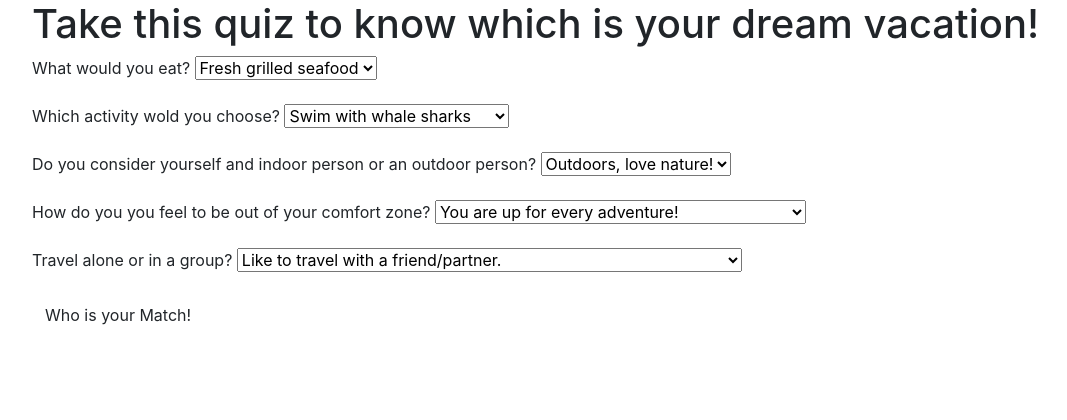
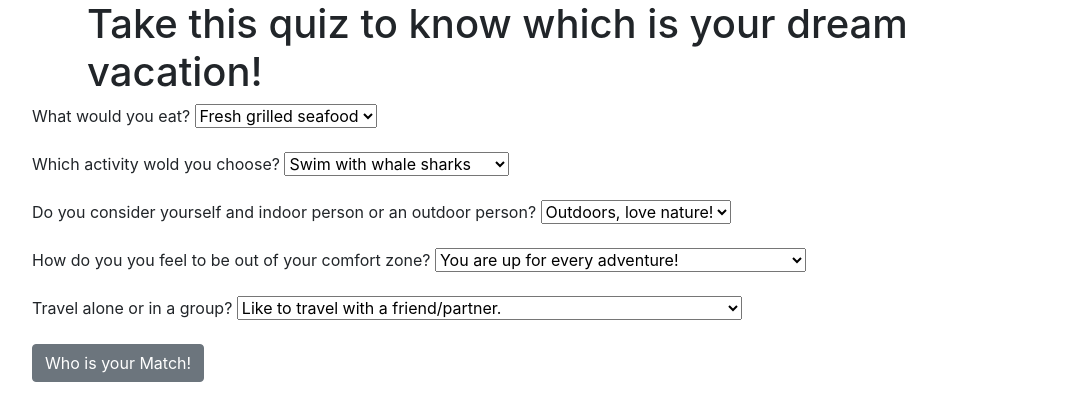
Before and after one commit to Nadializcano/tripquiz, a plain HTML site: page index.html in a window 1280 px wide. Shown: the whole page, without its empty margins (53-1120 px from the left). Drawn offline with Linux system fonts and the light colour scheme.

Commit message:
It will add bootstrap button

```diff
--- a/index.html
+++ b/index.html
@@ -9,7 +9,9 @@
   </head>
   <body>
     <div class="container">
+      <div class="mx-auto" style="width: 1000px;">
       <h1>Take this quiz to know which is your dream vacation!</h1>
+      </div>
 
       <form id="quiz">
         <div class="form-group">
@@ -66,7 +68,7 @@
           <img src="img/barcelona.jpeg" alt="">
         </div>
 
-        <button type="submit" class="btn">Who is your Match!</button>
+        <button type="submit" class="btn btn-secondary">Who is your Match!</button>
       </form>
 
     </div>
```
